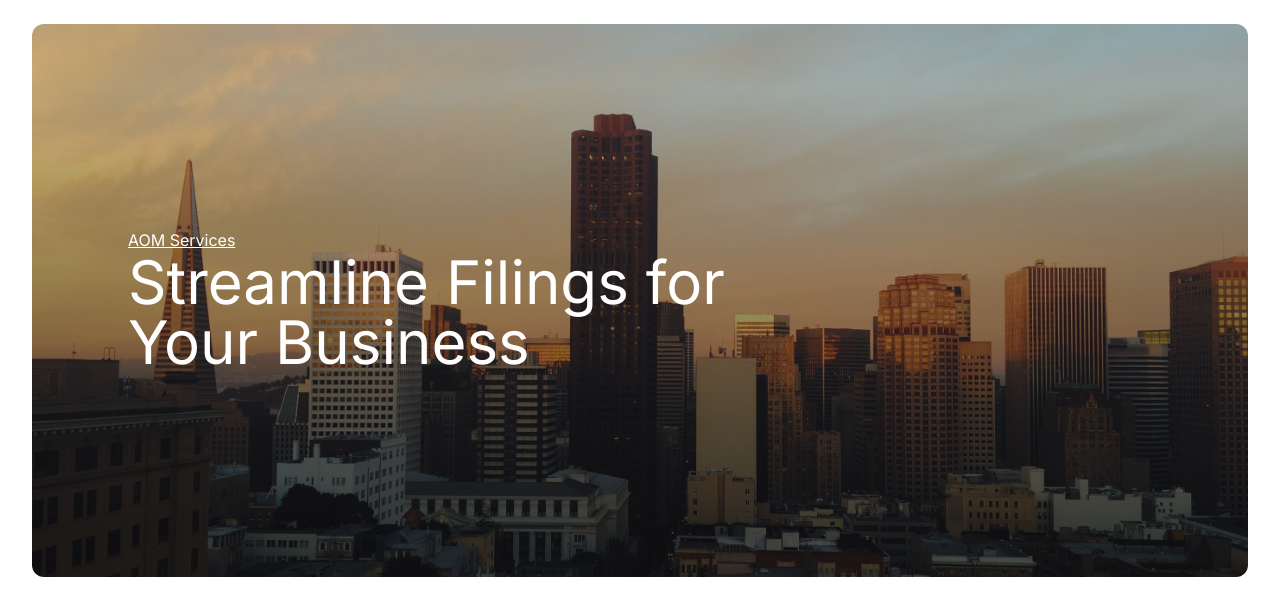
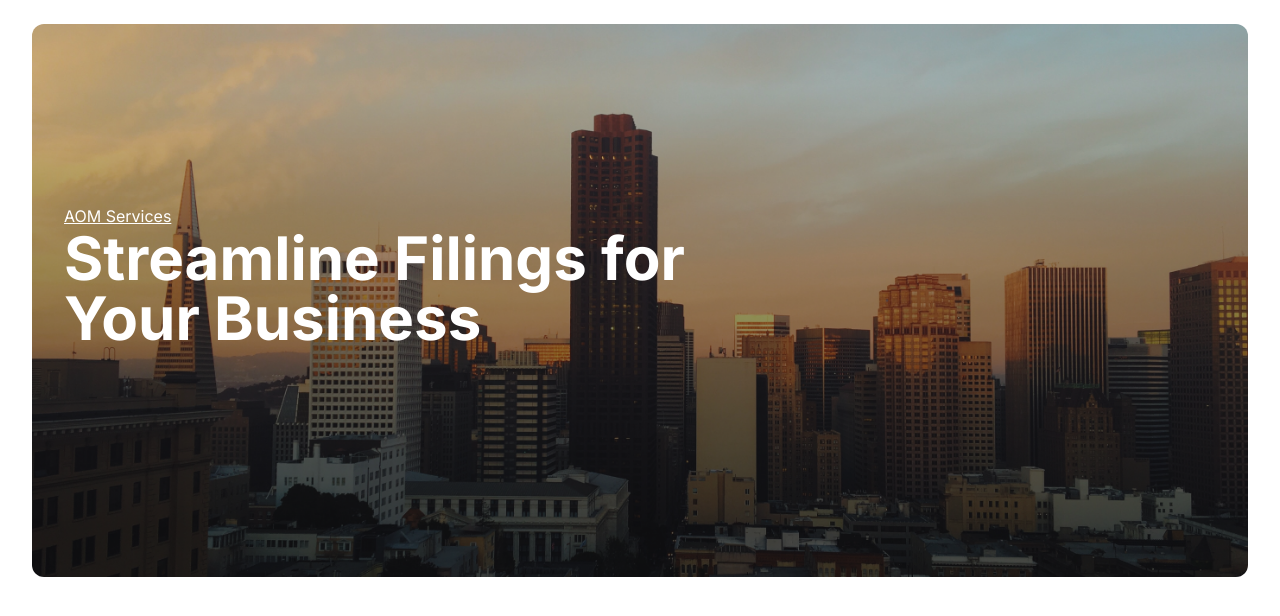
Before and after one commit to Sainath213/aom-services, a Next.js app: page / in a window 1280 px wide. Shown: the top 616 px of the page. Built offline with nearby package versions, Linux system fonts and the light colour scheme.

Commit message:
add basic Hero

```diff
--- a/app/page.tsx
+++ b/app/page.tsx
@@ -4,22 +4,30 @@ import hero_background from '@/public/hero_background.png';
 export default function Home() {
   return (
     <main className='flex flex-col items-center justify-between'>
-      <section className='w-full max-w-[1472px] md:px-8 px-3 pt-6 mx-auto'>
-        <header className='rounded-xl overflow-hidden relative aspect-[11/5] flex flex-col justify-center'>
+      <Hero />
+    </main>
+  );
+}
+
+const Hero = () => {
+  return (
+    <header className='w-full max-w-[1472px] md:px-8 px-3 pt-6 mx-auto'>
+      <div className='rounded-xl overflow-hidden relative aspect-[11/5]'>
         <Image
           alt='Manhattan background'
           src={hero_background}
           quality={100}
-            className='absolute w-full h-full object-cover'
+          className='absolute h-full object-cover w-full'
         />
-          <div className='absolute ml-24'>
-            <span className='underline text-white'>AOM Services</span>
-            <h1 className='text-white text-6xl max-w-[680px]'>
+        <div className='w-full h-full absolute flex flex-col justify-center'>
+          <div className='mb-12 mx-auto md:px-8 px-3 max-w-[1272px] w-full'>
+            <span className='text-white underline'>AOM Services</span>
+            <h1 className='text-white text-6xl max-w-[680px] font-bold'>
               Streamline Filings for Your Business
             </h1>
           </div>
+        </div>
+      </div>
     </header>
-      </section>
-    </main>
   );
-}
+};
```
Also changed, not shown: package.json (+8 -5 lines), 1 other file (tests, documents, lock files or other folders). Lines whose indentation alone changed are shown as unchanged.
